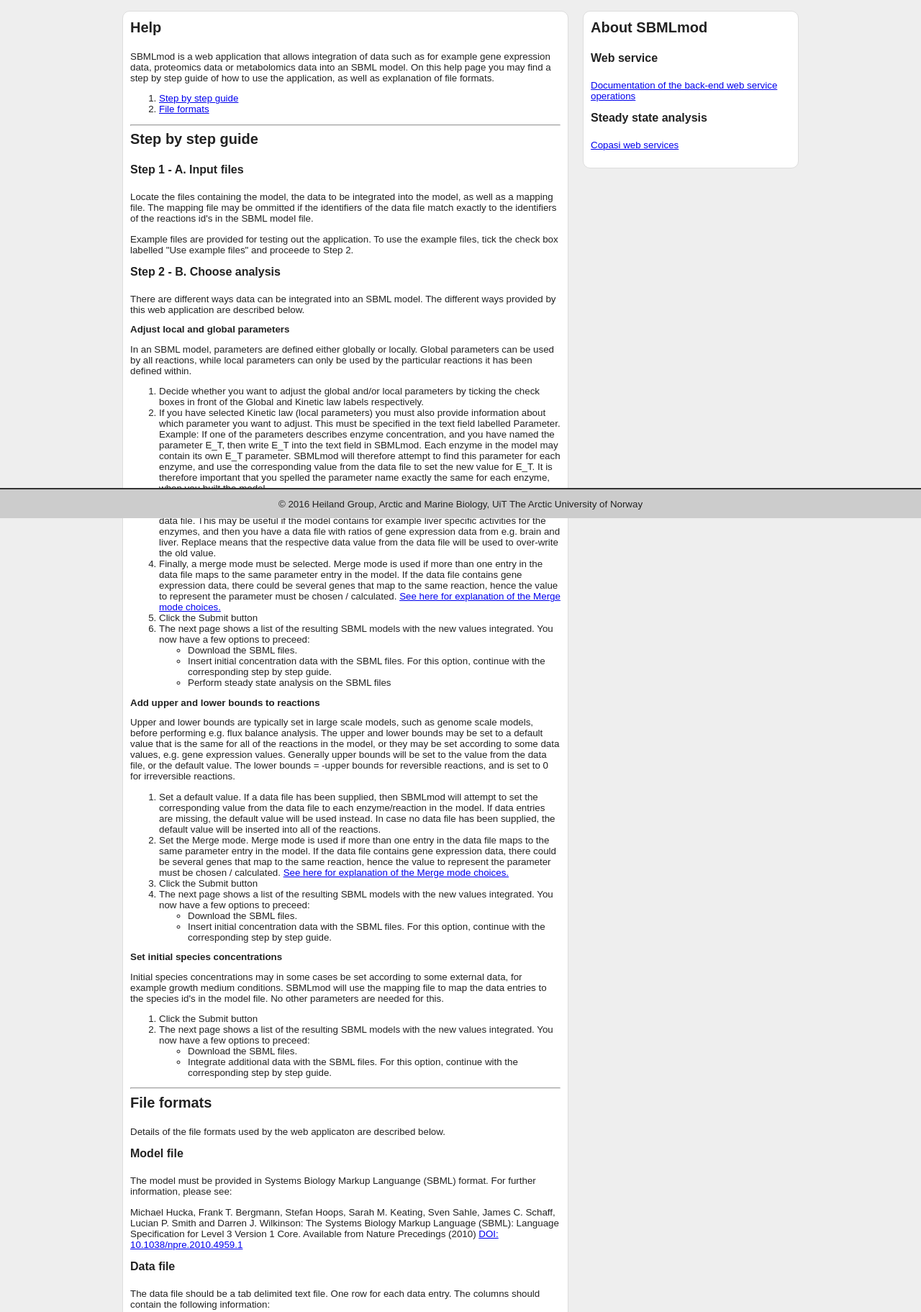
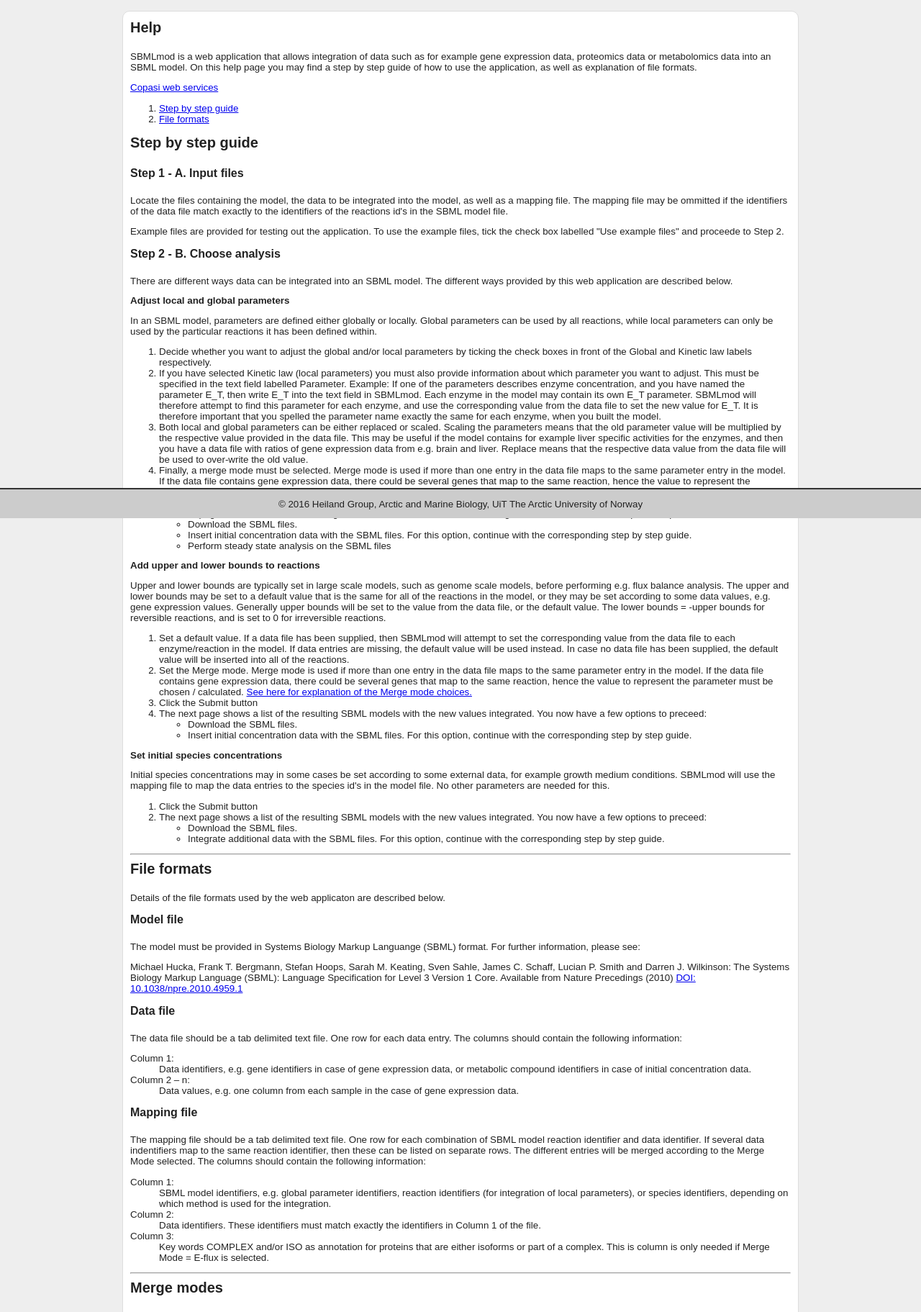
Before and after one commit to MolecularBioinformatics/sbml-mod-web, a Django app: template sbmlmod/templates/sbmlmod/help.html in a window 1280 px wide. Shown: the part 80-1903 px from the top of the page at 72% size. Run offline with Django 3.2, Linux system fonts and the light colour scheme; the template is opened without the code that fills it, so the values that code supplies are empty.

Commit message:
Minor changes on help file

```diff
--- a/sbmlmod/templates/sbmlmod/help.html
+++ b/sbmlmod/templates/sbmlmod/help.html
@@ -1,21 +1,25 @@
-{% extends "sbmlmod/base.html" %} {% load staticfiles %}
+{% extends "sbmlmod/base.html" %}
+{% load staticfiles %}
 
-{% block menu-bar %} 	<li><a href="/sbmlmod/">Home</a></li>
+{% block menu-bar %}
+ 	<li><a href="/sbmlmod/">Home</a></li>
 	<li class="selected"><a href="/sbmlmod/help/">Help</a></li>
 {% endblock %}
 
 {% block content %}
-	<div class="span-16">
+<div class="span-24">
 <div class="textbox">
+
 	<h1>Help</h1>
+
 	<p>SBMLmod is a web application that allows integration of data such as for example gene expression data, proteomics data or metabolomics data into an SBML model. On this help page you may find a step by step guide of how to use the application, as well as explanation of file formats.</p>
+
+	<p><a href="http://www.comp-sys-bio.org/CopasiWeb/CopasiWebUI/" target="_blank">Copasi web services</a></p>
 
 	<ol>
 		<li><a href="#stepbystep">Step by step guide</a></li>
 		<li><a href="#formats">File formats</a></li>
 	</ol>
-
-			<hr />
 
 	<a name="stepbystep"></a><h1>Step by step guide</h1>
 
@@ -149,17 +153,4 @@
 </div>
 </div>
 
-	<div class="span-8 last">
-		<div class="textbox">
-			<h1>About SBMLmod</h1>
-
-			<h2>Web service</h2>
-			<p><a href="/sbmlmod/webservice/">Documentation of the back-end web service operations</a></p>
-
-			<h2>Steady state analysis</h2>
-			<p><a href="http://www.comp-sys-bio.org/CopasiWeb/CopasiWebUI/" target="_blank">Copasi web services</a></p>
-
-		</div>
-	</div>
-
 {% endblock %}
```
Lines whose indentation alone changed are shown as unchanged.
